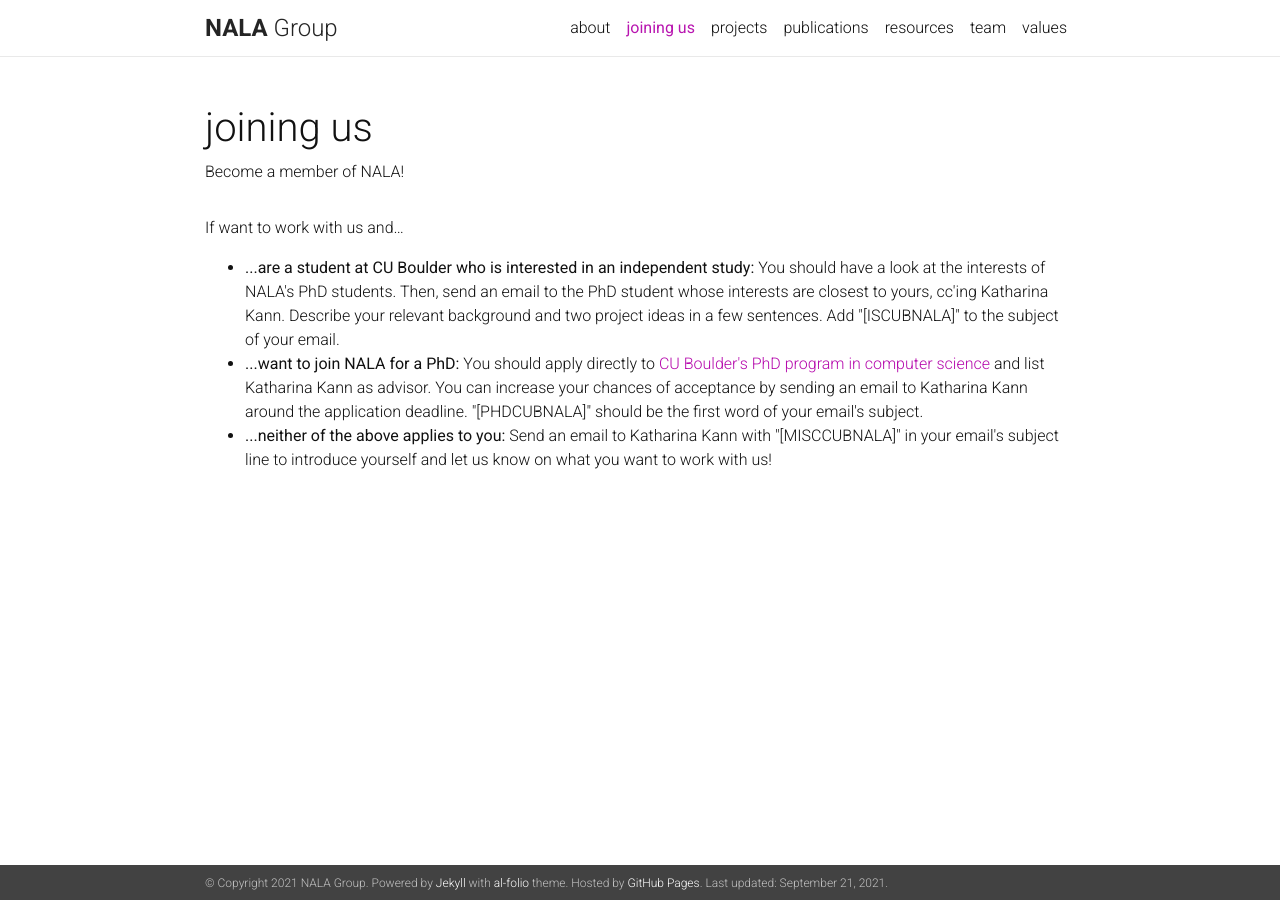
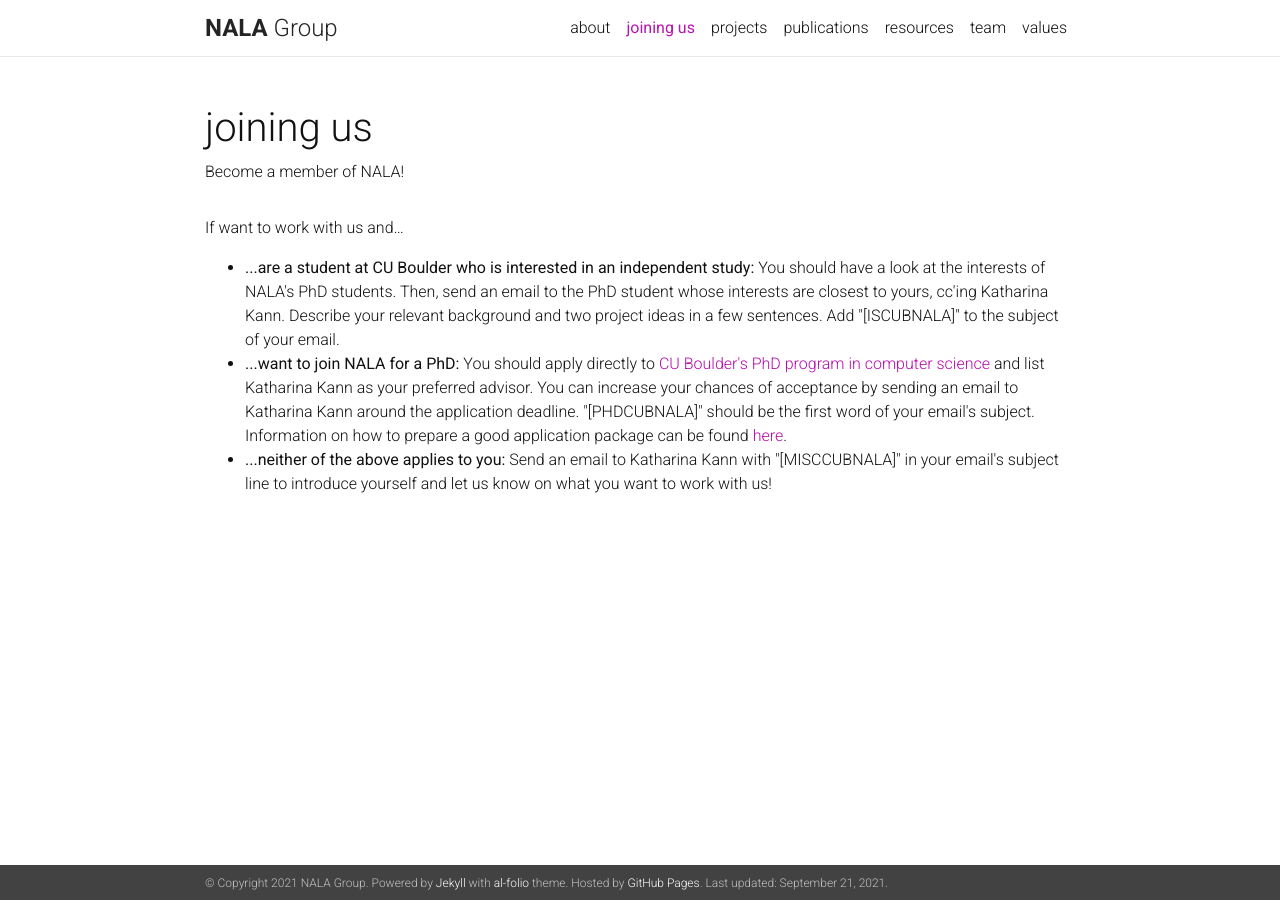
Before and after one commit to nala-cub/nala-cub.github.io, a Jekyll site: the page built from _pages/joining_us.md, in a window 1280 px wide. Built offline with Jekyll 4.4.1, drawn with Linux system fonts in a browser that asks for light colours; nearby versions of some CDN libraries; a style sheet for code colours, icons or effects is not loaded.

Commit message:
update: info for potential PhD students

```diff
--- a/_pages/joining_us.md
+++ b/_pages/joining_us.md
@@ -9,5 +9,5 @@ nav: true
 If want to work with us and...<br>
 <ul>
 <li> <b>...are a student at CU Boulder who is interested in an independent study:</b> You should have a look at the interests of NALA's PhD students. Then, send an email to the PhD student whose interests are closest to yours, cc'ing Katharina Kann. Describe your relevant background and two project ideas in a few sentences. Add "[ISCUBNALA]" to the subject of your email.
-<li> <b>...want to join NALA for a PhD:</b> You should apply directly to <a target="_blank" href="https://www.colorado.edu/cs/admissions/graduate-admissions">CU Boulder's PhD program in computer science</a> and list Katharina Kann as advisor. You can increase your chances of acceptance by sending an email to Katharina Kann around the application deadline. "[PHDCUBNALA]" should be the first word of your email's subject.
+<li> <b>...want to join NALA for a PhD:</b> You should apply directly to <a target="_blank" href="https://www.colorado.edu/cs/admissions/graduate-admissions">CU Boulder's PhD program in computer science</a> and list Katharina Kann as your preferred advisor. You can increase your chances of acceptance by sending an email to Katharina Kann around the application deadline. "[PHDCUBNALA]" should be the first word of your email's subject. Information on how to prepare a good application package can be found <a target="_blank" href="https://www.colorado.edu/cs/admissions/graduate-admissions/how-apply">here</a>.
 <li> <b>...neither of the above applies to you:</b> Send an email to Katharina Kann with "[MISCCUBNALA]" in your email's subject line to introduce yourself and let us know on what you want to work with us!
```
